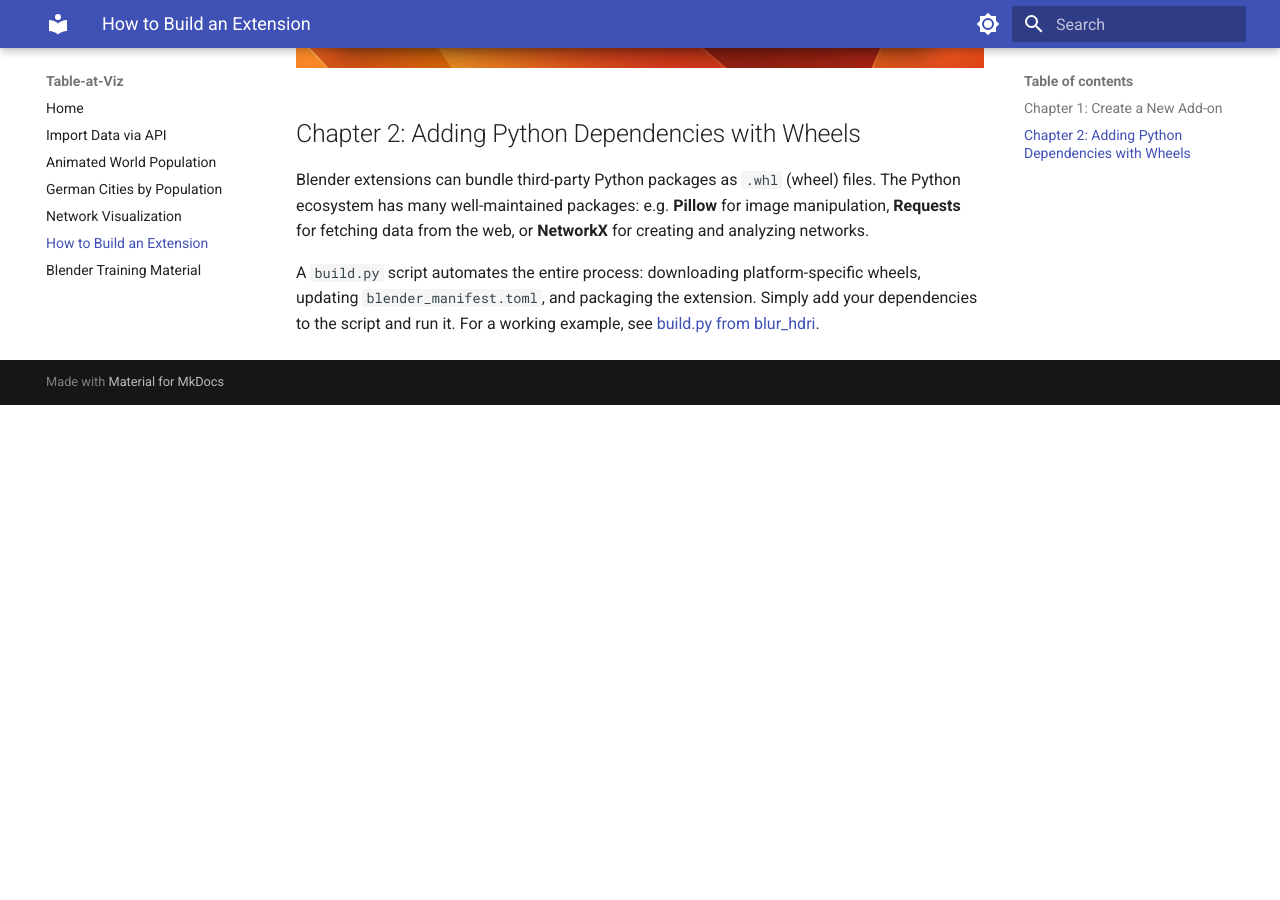
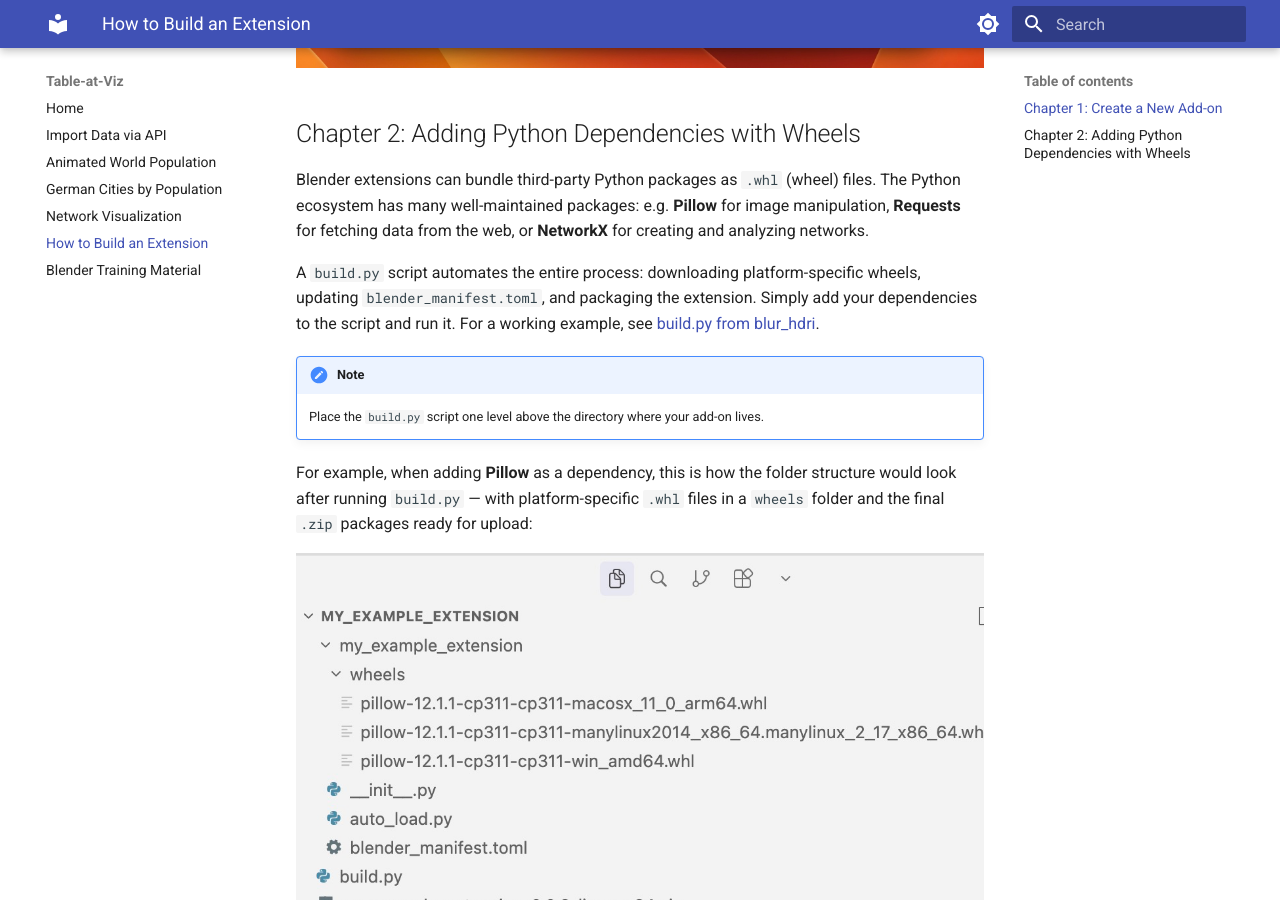
Before and after one commit to kolibril13/Table-at-Viz, an MkDocs documentation site: the page built from docs/how-to-build-an-extension.md, in a window 1280 px wide and 900 px high, scrolled down 937 px. Built offline with MkDocs 1.6.1 and Material for MkDocs 9.7.7, drawn with Linux system fonts in a browser that asks for light colours; before the commit the page ends 1342 px from its top, so only the background shows below that.

Commit message:
add upload note

```diff
--- a/docs/how-to-build-an-extension.md
+++ b/docs/how-to-build-an-extension.md
@@ -21,3 +21,10 @@
 Blender extensions can bundle third-party Python packages as `.whl` (wheel) files. The Python ecosystem has many well-maintained packages: e.g. **Pillow** for image manipulation, **Requests** for fetching data from the web, or **NetworkX** for creating and analyzing networks.
 
 A `build.py` script automates the entire process: downloading platform-specific wheels, updating `blender_manifest.toml`, and packaging the extension. Simply add your dependencies to the script and run it. For a working example, see [build.py from blur_hdri](https://github.com/kolibril13/blur_hdri/blob/main/build.py).
+
+!!! note
+    Place the `build.py` script one level above the directory where your add-on lives.
+
+For example, when adding **Pillow** as a dependency, this is how the folder structure would look after running `build.py` — with platform-specific `.whl` files in a `wheels` folder and the final `.zip` packages ready for upload:
+
+![Folder structure after building with Pillow wheels](assets/build-py-wheels.png)
```
Also changed, not shown: docs/assets/build-py-wheels.png (added).
